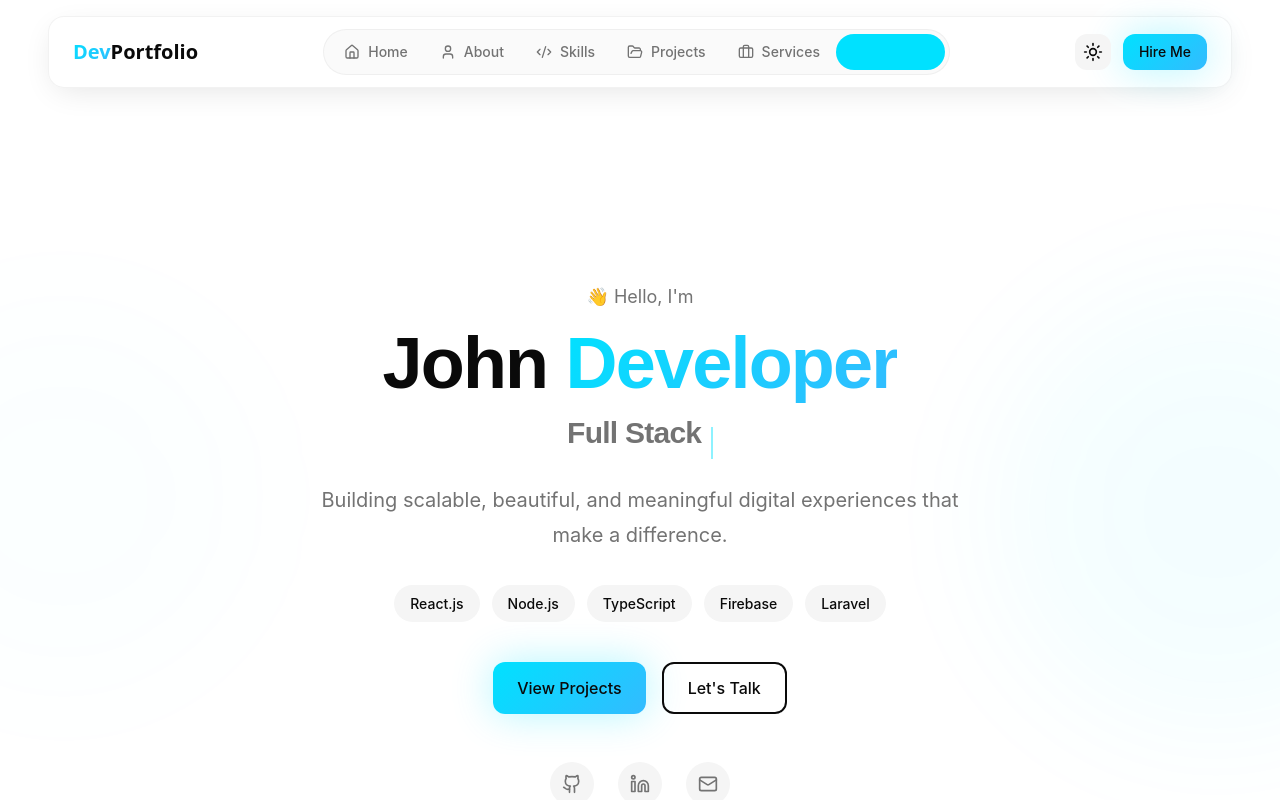
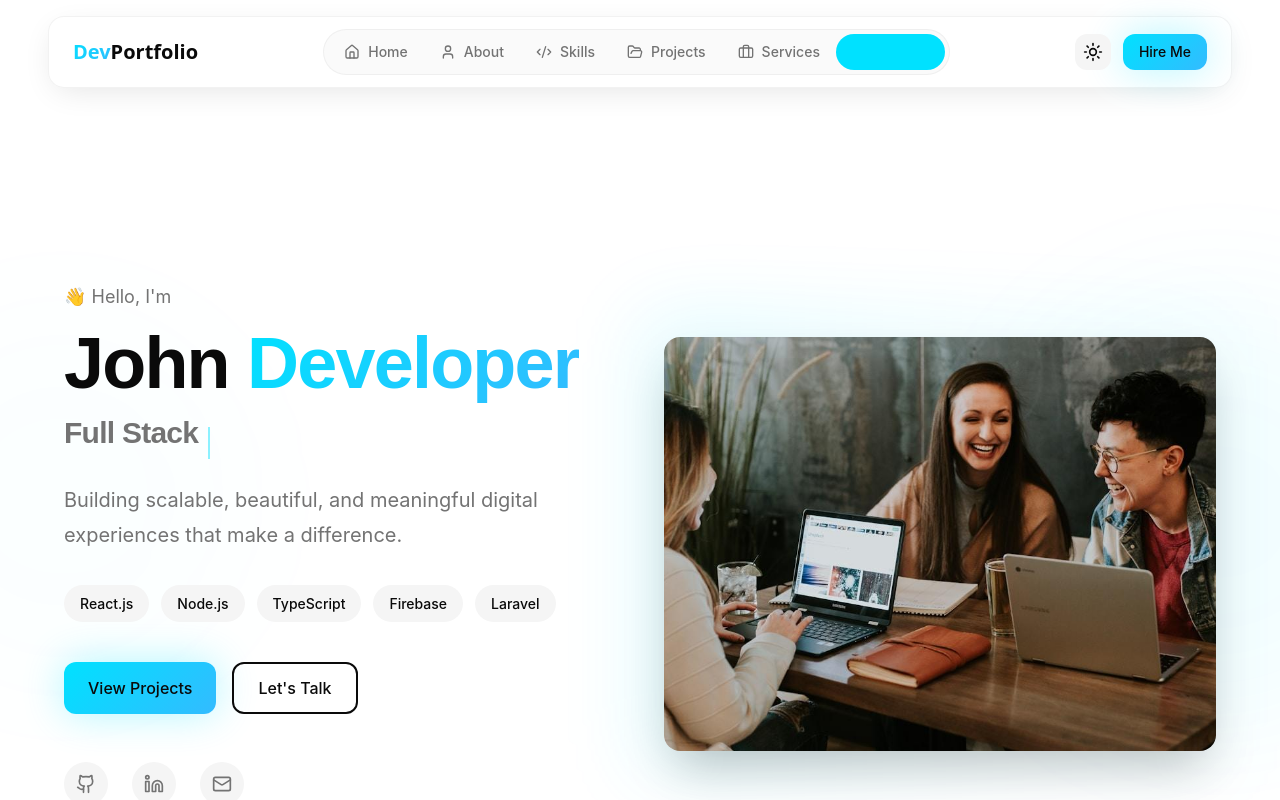
Before and after one commit to mbayajames/main.project, a React (Vite) app: page / in a window 1280 px wide. Shown: the top 800 px of the page. Built offline with nearby package versions, Linux system fonts and the light colour scheme; the HTML template or start-up script is replaced by a standard one.

Commit message:
Enhance Hero component implementation

```diff
--- a/src/components/Hero.tsx
+++ b/src/components/Hero.tsx
@@ -1,6 +1,7 @@
 import { motion } from "framer-motion";
 import { ArrowDown, Github, Linkedin, Mail } from "lucide-react";
 import { TypeWriter } from "./TypeWriter";
+import heroImage from "../assets/PHOTO-2026-02-03-04-28-28.jpg";
 
 export const Hero = () => {
   const techStack = ["React.js", "Node.js", "TypeScript", "Firebase", "Laravel"];
@@ -36,7 +37,9 @@ export const Hero = () => {
       </div>
 
       <div className="section-container relative z-10">
-        <div className="max-w-4xl mx-auto text-center">
+        <div className="max-w-6xl mx-auto grid lg:grid-cols-2 gap-12 items-center">
+          {/* Text Content */}
+          <div className="text-center lg:text-left">
           {/* Greeting */}
           <motion.p
             initial={{ opacity: 0, y: 20 }}
@@ -84,7 +87,7 @@ export const Hero = () => {
             initial={{ opacity: 0, y: 20 }}
             animate={{ opacity: 1, y: 0 }}
             transition={{ duration: 0.6, delay: 0.4 }}
-            className="flex flex-wrap justify-center gap-3 mb-10"
+            className="flex flex-wrap justify-center lg:justify-start gap-3 mb-10"
           >
             {techStack.map((tech, index) => (
               <motion.span
@@ -105,7 +108,7 @@ export const Hero = () => {
             initial={{ opacity: 0, y: 20 }}
             animate={{ opacity: 1, y: 0 }}
             transition={{ duration: 0.6, delay: 0.6 }}
-            className="flex flex-col sm:flex-row gap-4 justify-center mb-12"
+            className="flex flex-col sm:flex-row gap-4 justify-center lg:justify-start mb-12"
           >
             <motion.a
               href="#projects"
@@ -130,7 +133,7 @@ export const Hero = () => {
             initial={{ opacity: 0 }}
             animate={{ opacity: 1 }}
             transition={{ duration: 0.6, delay: 0.7 }}
-            className="flex justify-center gap-6"
+            className="flex justify-center lg:justify-start gap-6"
           >
             {[
               { icon: Github, href: "https://github.com", label: "GitHub" },
@@ -150,6 +153,35 @@ export const Hero = () => {
                 <social.icon className="w-5 h-5" />
               </motion.a>
             ))}
+          </motion.div>
+          </div>
+
+          {/* Hero Image */}
+          <motion.div
+            initial={{ opacity: 0, scale: 0.9, x: 50 }}
+            animate={{ opacity: 1, scale: 1, x: 0 }}
+            transition={{ duration: 0.8, delay: 0.3 }}
+            className="relative hidden lg:block"
+          >
+            <div className="relative">
+              <motion.div
+                className="absolute -inset-4 rounded-2xl bg-gradient-to-r from-accent/20 to-accent/5 blur-2xl"
+                animate={{
+                  scale: [1, 1.05, 1],
+                  opacity: [0.5, 0.7, 0.5],
+                }}
+                transition={{
+                  duration: 4,
+                  repeat: Infinity,
+                  ease: "easeInOut",
+                }}
+              />
+              <img
+                src={heroImage}
+                alt="Collaborative team working together"
+                className="relative rounded-2xl shadow-2xl w-full object-cover aspect-[4/3]"
+              />
+            </div>
           </motion.div>
         </div>
       </div>
```
